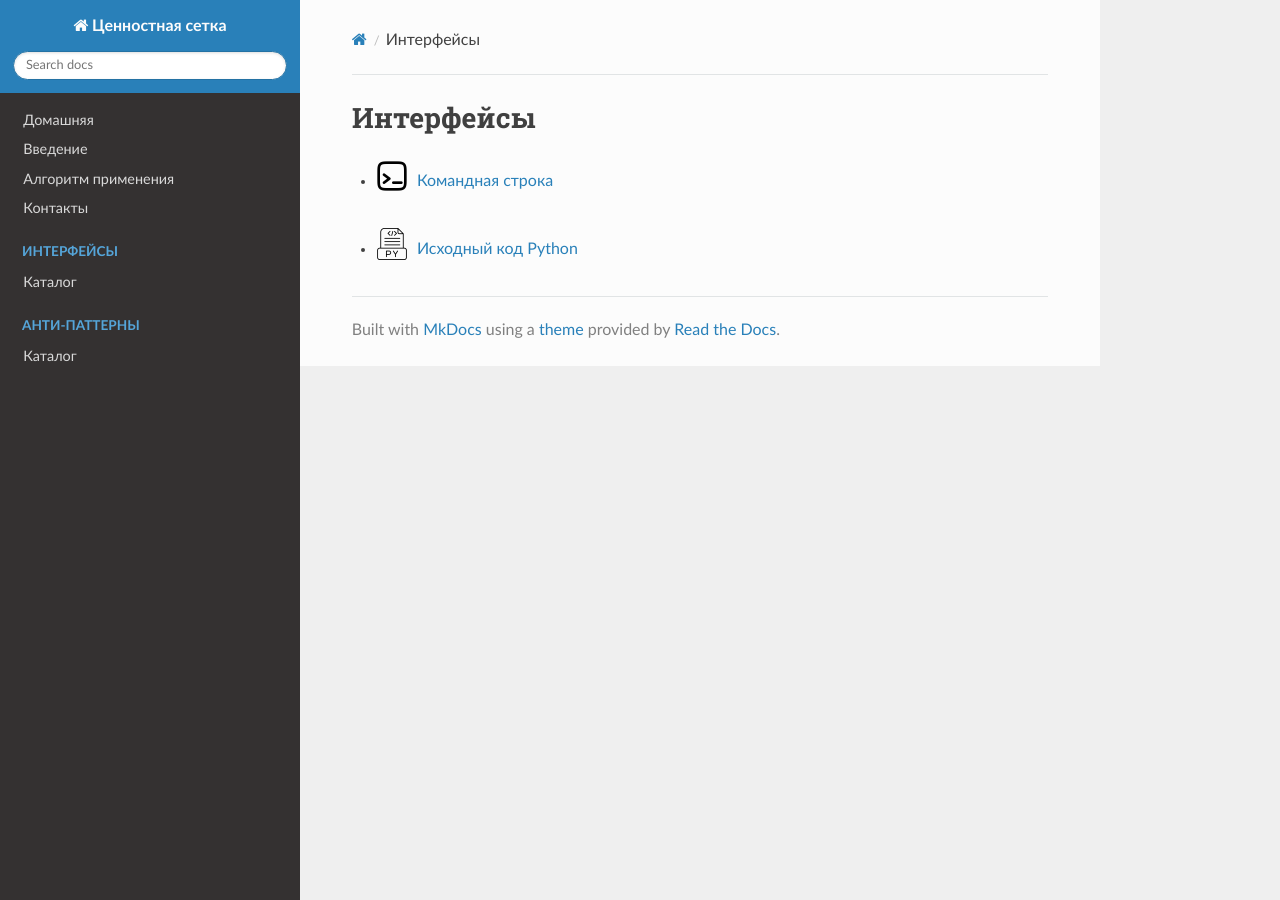
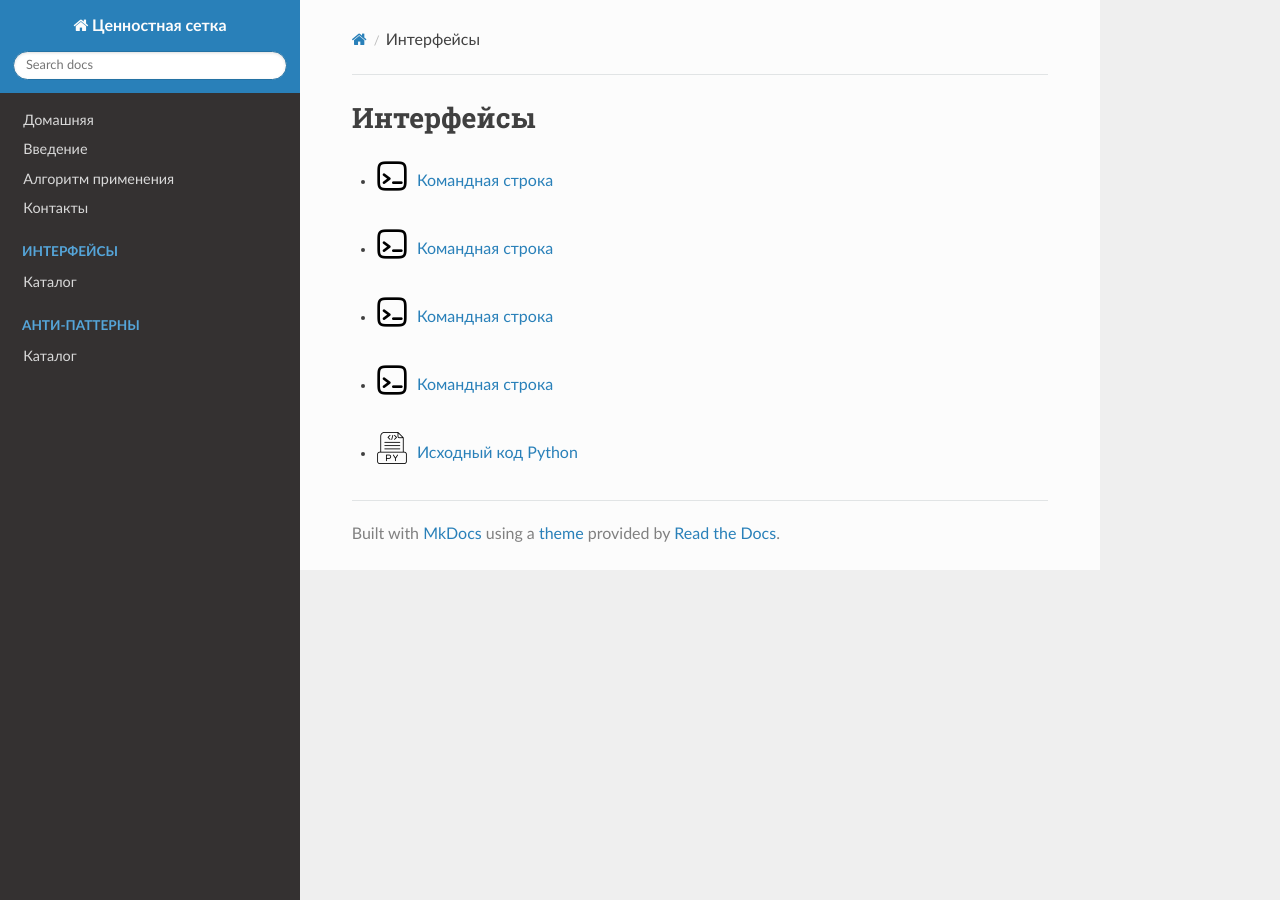
Before and after one commit to jmuriki/worth_grid_db, an MkDocs documentation site: the page built from docs/Интерфейсы.md, in a window 1280 px wide. Built offline with MkDocs 1.6.1, drawn with Linux system fonts in a browser that asks for light colours; nearby versions of some CDN libraries.

Commit message:
Update Интерфейсы.md

```diff
--- a/docs/Интерфейсы.md
+++ b/docs/Интерфейсы.md
@@ -9,6 +9,27 @@
 
 <ul>
 	<li>
+		<img src="../../../img/cli.png" alt="logo" style="width: 2em; vertical-align: middle;" />
+		<a href="../ЦС/ИНТЕРФЕЙСЫ/INFRA/Командная%20строка" style="margin-left: 5px;">Командная строка</a>
+	</li>
+</ul>
+
+<ul>
+	<li>
+		<img src="../../img/cli.png" alt="logo" style="width: 2em; vertical-align: middle;" />
+		<a href="../ЦС/ИНТЕРФЕЙСЫ/INFRA/Командная%20строка" style="margin-left: 5px;">Командная строка</a>
+	</li>
+</ul>
+
+<ul>
+	<li>
+		<img src="../img/cli.png" alt="logo" style="width: 2em; vertical-align: middle;" />
+		<a href="../ЦС/ИНТЕРФЕЙСЫ/INFRA/Командная%20строка" style="margin-left: 5px;">Командная строка</a>
+	</li>
+</ul>
+
+<ul>
+	<li>
 		<img src="../../../../img/source_code_py.png" alt="logo" style="width: 2em; vertical-align: middle;" />
 		<a href="../ЦС/ИНТЕРФЕЙСЫ/DEV/Исходный%20код%20Python" style="margin-left: 5px;">Исходный код Python</a>
 	</li>
```
